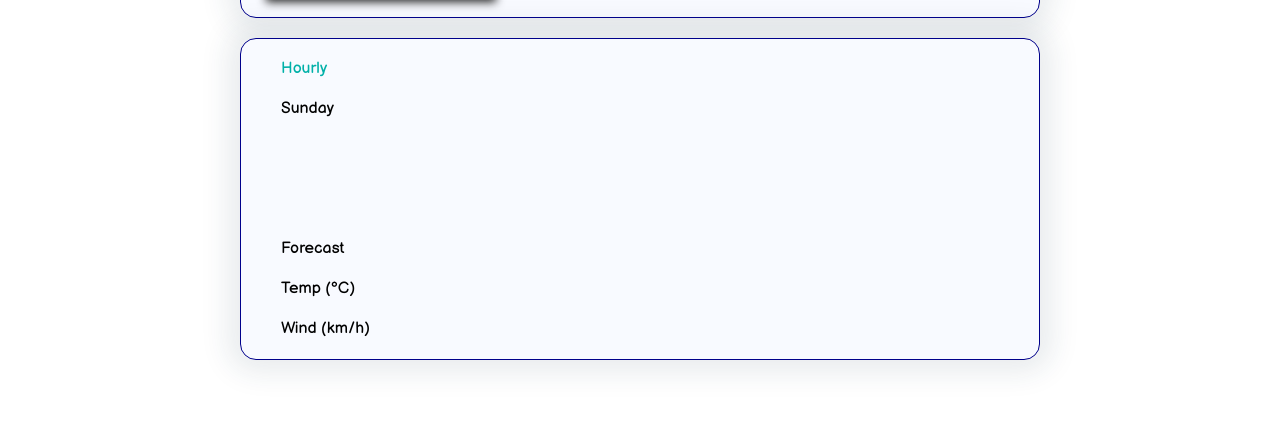
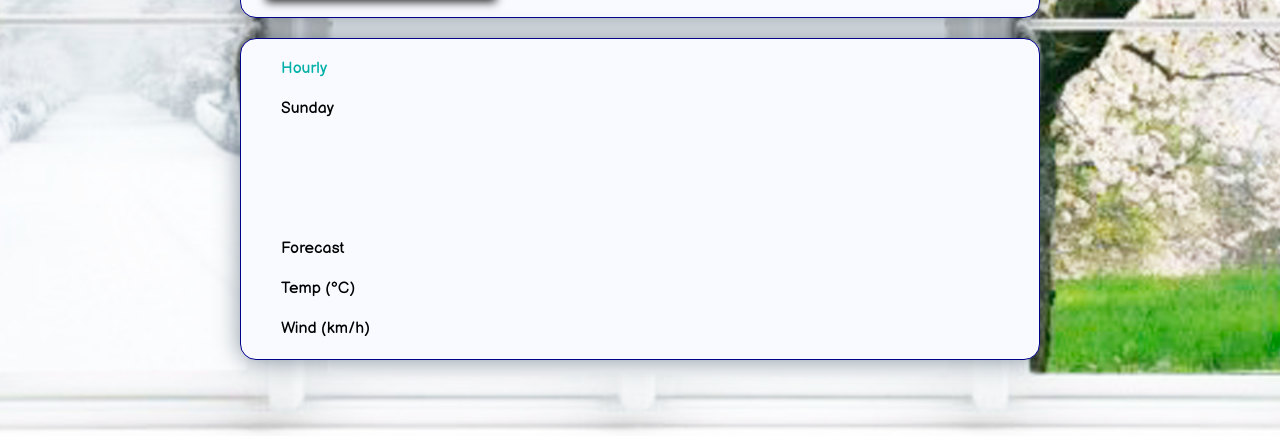
Before and after one commit to Filliny/CurrentWeather, a plain HTML site: page index.html in a window 1280 px wide. Shown: the part 364-800 px from the top of the page. Drawn offline with Linux system fonts and the light colour scheme; no server answers.

Commit message:
background

```diff
--- a/css/style.css
+++ b/css/style.css
@@ -1,6 +1,8 @@
 body {
     font-family: 'Balsamiq Sans', cursive;
-    background: white;
+    //background: white;
+    background: url(../img/back.png);
+    background-size: cover;
 
 }
 
@@ -16,9 +18,17 @@ body {
     margin: 20px 0;
     background-color: #f8faff;
 
-    -webkit-box-shadow: 0px 0px 29px 12px rgba(34, 60, 80, 0.1);
-    -moz-box-shadow: 0px 0px 29px 12px rgba(34, 60, 80, 0.1);
-    box-shadow: 0px 0px 29px 12px rgba(34, 60, 80, 0.1);
+    -webkit-box-shadow: 0px 0px 25px 0px rgba(34, 60, 80, 0.53);
+    -moz-box-shadow: 0px 0px 25px 0px rgba(34, 60, 80, 0.53);
+    box-shadow: 0px 0px 25px 0px rgba(34, 60, 80, 0.53);
+
+    /*-webkit-box-shadow: 0px 0px 25px 15px rgba(34, 60, 80, 0.47);*/
+    /*-moz-box-shadow: 0px 0px 25px 15px rgba(34, 60, 80, 0.47);*/
+    /*box-shadow: 0px 0px 25px 15px rgba(34, 60, 80, 0.47);*/
+
+    /*-webkit-box-shadow: 0px 0px 29px 12px rgba(34, 60, 80, 0.1);*/
+    /*-moz-box-shadow: 0px 0px 29px 12px rgba(34, 60, 80, 0.1);*/
+    /*box-shadow: 0px 0px 29px 12px rgba(34, 60, 80, 0.1);*/
 }
 
 #search_city{
```
Also changed, not shown: img/back.png (added), 1 other file.
